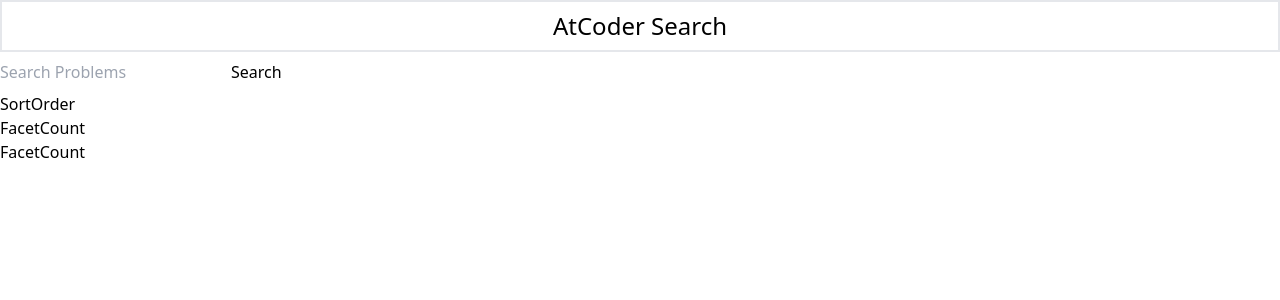
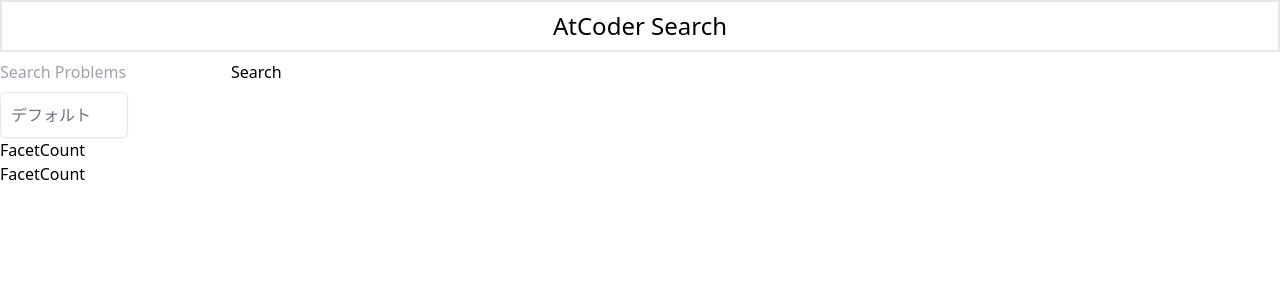
Before and after one commit to fjnkt98/AtCoderSearch, a React (Vite) app in the folder frontend/: page /search in a window 1280 px wide. Shown: the top 300 px of the page. Built offline with nearby package versions, Linux system fonts and the light colour scheme; no server answers.

Commit message:
feat: ソート順切り替え仮実装

```diff
--- a/frontend/src/components/SortOrder.tsx
+++ b/frontend/src/components/SortOrder.tsx
@@ -1,3 +1,23 @@
+import { ChangeEvent } from "react";
+import { useNavigate } from "react-router-dom";
+
 export function SortOrder() {
-  return <div>SortOrder</div>;
+  const navigate = useNavigate();
+
+  const handleChange = (e: ChangeEvent<HTMLSelectElement>) => {
+    navigate(`/search?q=atcoder&s=${e.target.value}`);
+  };
+
+  return (
+    <div className="relative w-full lg:max-w-sm">
+      <select
+        onChange={handleChange}
+        className="w-full appearance-none rounded-md border bg-white p-2.5 text-gray-500 shadow-sm outline-none focus:border-indigo-600"
+      >
+        <option value="-score">デフォルト</option>
+        <option value="difficulty">難易度(低い順)</option>
+        <option value="-difficulty">難易度(高い順)</option>
+      </select>
+    </div>
+  );
 }
```
